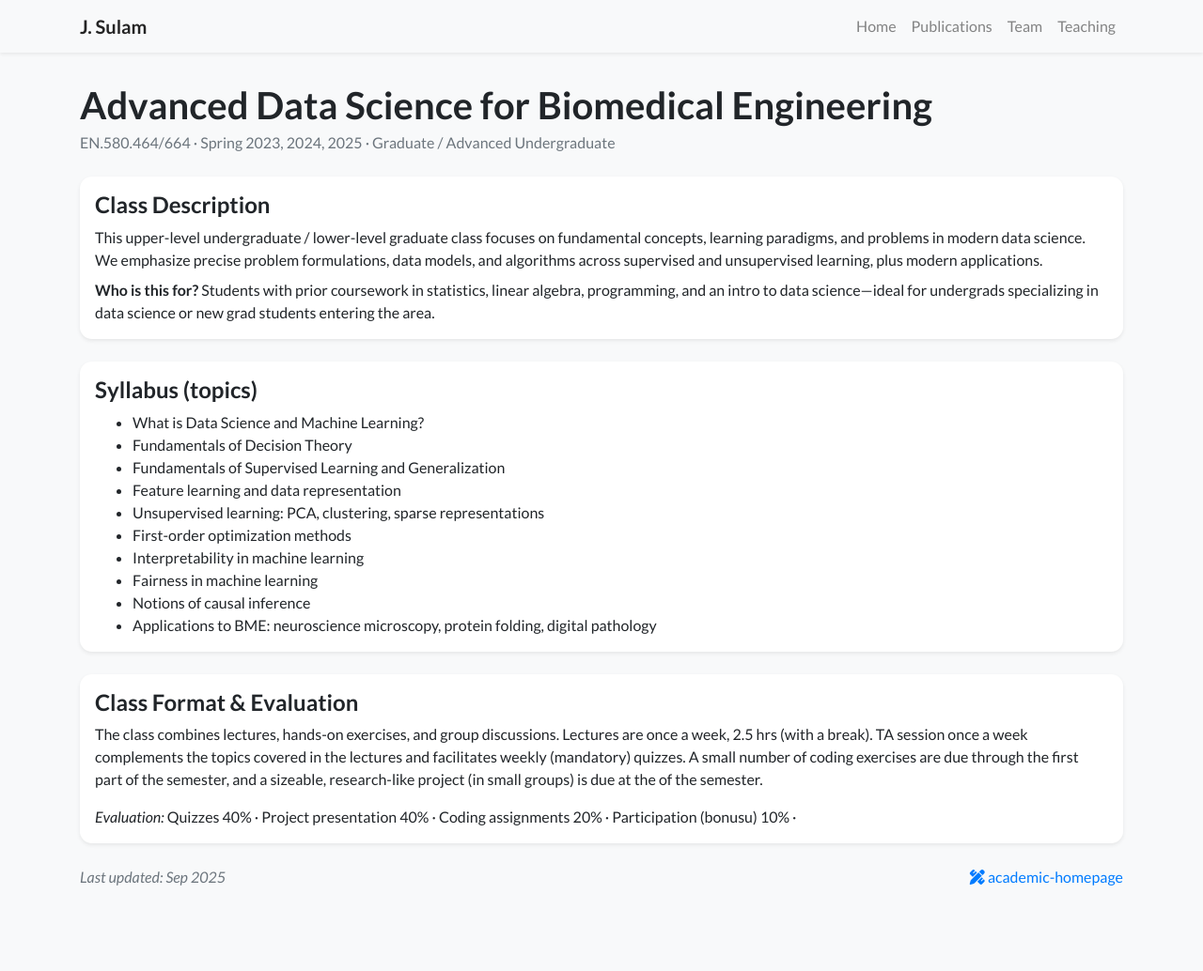
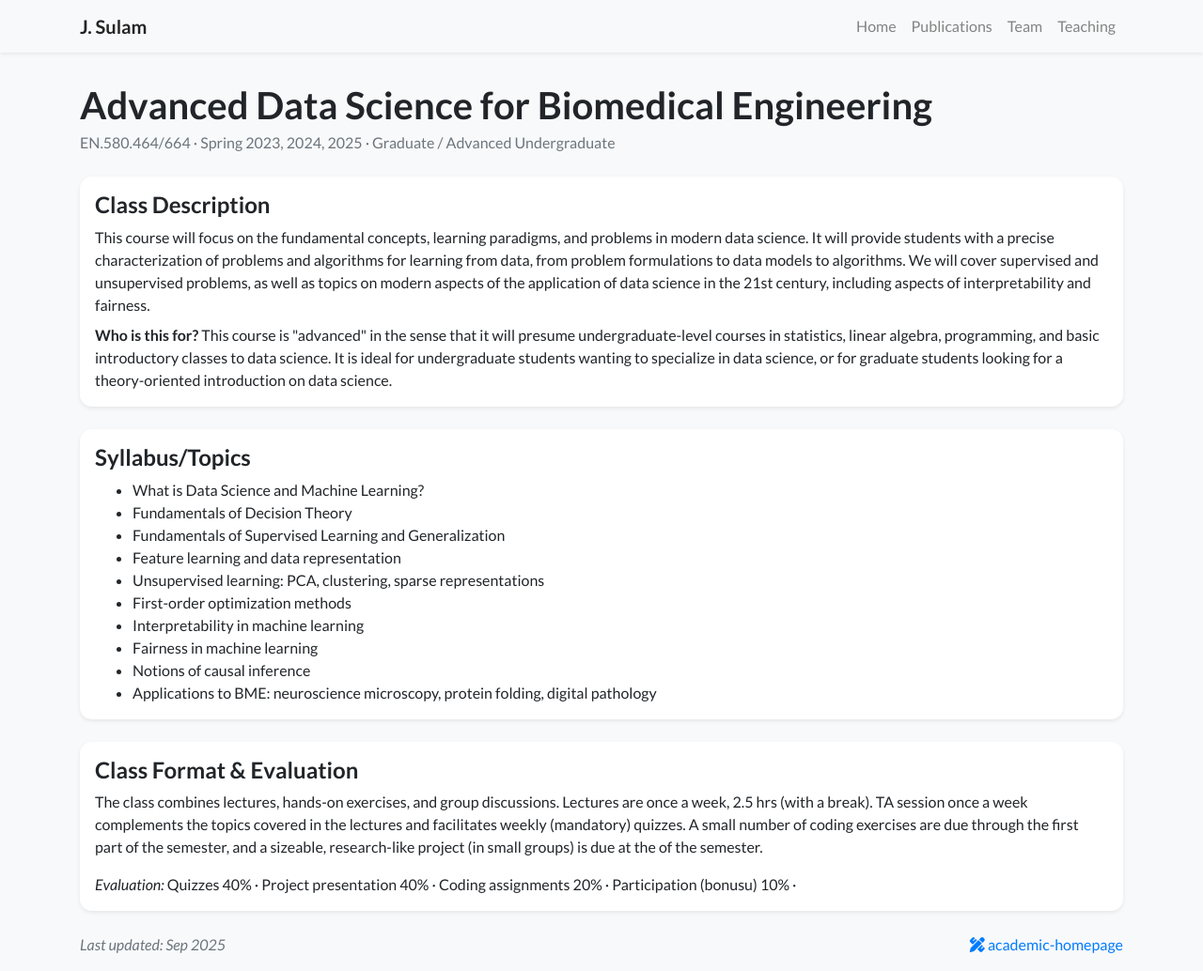
Before and after one commit to jsulam/jsulam.github.io, a Jekyll site: the page built from courses/advanced_ds/index.md, in a window 1280 px wide and 1034 px high. Shown: the whole window at 94% size. Built offline with Jekyll 4.4.1, drawn with Linux system fonts in a browser that asks for light colours; nearby versions of some CDN libraries; a style sheet for code colours, icons or effects is not loaded.

Commit message:
Update index.md

```diff
--- a/courses/advanced_ds/index.md
+++ b/courses/advanced_ds/index.md
@@ -9,15 +9,15 @@ title: EN.580.464/664 Advanced Data Science for Biomedical Engineering
 <div class="bg-white shadow-sm rounded-xl p-3 mb-4">
   <h2 class="h4">Class Description</h2>
   <p class="mb-2">
-    This upper-level undergraduate / lower-level graduate class focuses on fundamental concepts, learning paradigms, and problems in modern data science. We emphasize precise problem formulations, data models, and algorithms across supervised and unsupervised learning, plus modern applications.
+    This course will focus on the fundamental concepts, learning paradigms, and problems in modern data science. It will provide students with a precise characterization of problems and algorithms for learning from data, from problem formulations to data models to algorithms. We will cover supervised and unsupervised problems, as well as topics on modern aspects of the application of data science in the 21st century, including aspects of interpretability and fairness.
   </p>
   <p class="mb-0">
-    <strong>Who is this for?</strong> Students with prior coursework in statistics, linear algebra, programming, and an intro to data science—ideal for undergrads specializing in data science or new grad students entering the area.
+    <strong>Who is this for?</strong> This course is "advanced" in the sense that it will presume undergraduate-level courses in statistics, linear algebra, programming, and basic introductory classes to data science. It is ideal for undergraduate students wanting to specialize in data science, or for graduate students looking for a theory-oriented introduction on data science.
   </p>
 </div>
 
 <div class="bg-white shadow-sm rounded-xl p-3 mb-4">
-  <h2 class="h4">Syllabus (topics)</h2>
+  <h2 class="h4">Syllabus/Topics</h2>
   <ul class="mb-0">
     <li>What is Data Science and Machine Learning?</li>
     <li>Fundamentals of Decision Theory</li>
```
